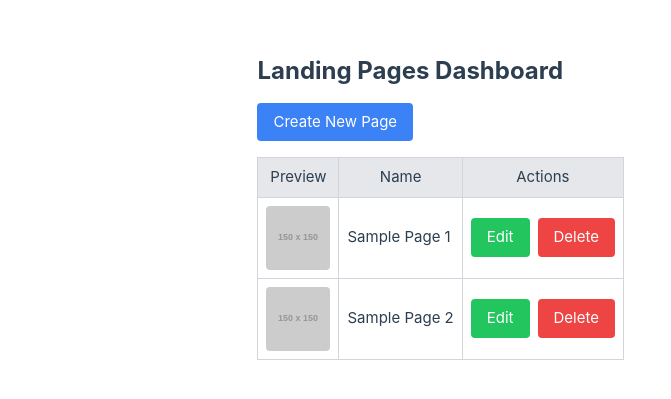
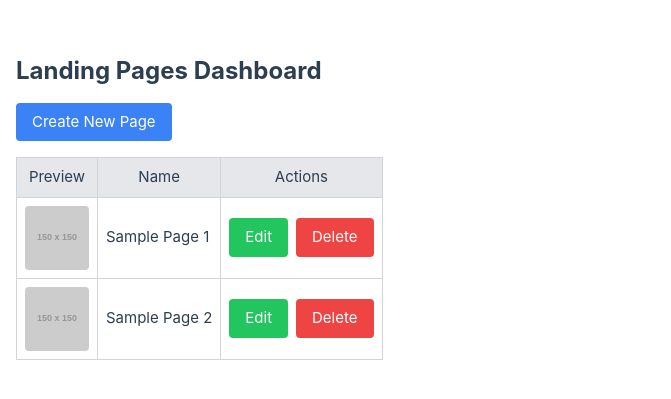
Before and after one commit to fxsegura/drag-drop-vuejs, a Vue app in the folder landing-page-builder/: page / in a window 1280 px wide. Shown: the part 193-592 px from the top of the page, without its empty margins (0-671 px from the left). Built offline with nearby package versions, Linux system fonts and the light colour scheme.

Commit message:
Edited tailwind css related files

```diff
--- a/landing-page-builder/src/assets/main.css
+++ b/landing-page-builder/src/assets/main.css
@@ -4,9 +4,6 @@
 @tailwind utilities;
 
 #app {
-  max-width: 1280px;
-  margin: 0 auto;
-  padding: 2rem;
   font-weight: normal;
 }
 
@@ -29,10 +26,4 @@ a,
     display: flex;
     place-items: center;
   }
-
-  #app {
-    display: grid;
-    grid-template-columns: 1fr 1fr;
-    padding: 0 2rem;
-  }
 }
--- a/landing-page-builder/src/assets/output.css
+++ b/landing-page-builder/src/assets/output.css
@@ -632,12 +632,28 @@ video {
   display: none;
 }
 
+.m-4 {
+  margin: 1rem;
+}
+
+.m-24 {
+  margin: 6rem;
+}
+
+.m-56 {
+  margin: 14rem;
+}
+
 .mb-4 {
   margin-bottom: 1rem;
 }
 
 .ml-2 {
   margin-left: 0.5rem;
+}
+
+.flex {
+  display: flex;
 }
 
 .table {
@@ -648,6 +664,10 @@ video {
   height: 4rem;
 }
 
+.h-screen {
+  height: 100vh;
+}
+
 .w-16 {
   width: 4rem;
 }
@@ -656,8 +676,41 @@ video {
   width: 100%;
 }
 
+.w-screen {
+  width: 100vw;
+}
+
+.w-fit {
+  width: -moz-fit-content;
+  width: fit-content;
+}
+
 .border-collapse {
   border-collapse: collapse;
+}
+
+.flex-row {
+  flex-direction: row;
+}
+
+.flex-col {
+  flex-direction: column;
+}
+
+.items-end {
+  align-items: flex-end;
+}
+
+.items-center {
+  align-items: center;
+}
+
+.justify-end {
+  justify-content: flex-end;
+}
+
+.justify-center {
+  justify-content: center;
 }
 
 .rounded {
@@ -693,12 +746,30 @@ video {
   background-color: rgb(239 68 68 / var(--tw-bg-opacity, 1));
 }
 
+.bg-\[\#09C269\] {
+  --tw-bg-opacity: 1;
+  background-color: rgb(9 194 105 / var(--tw-bg-opacity, 1));
+}
+
+.bg-\[\#363638\] {
+  --tw-bg-opacity: 1;
+  background-color: rgb(54 54 56 / var(--tw-bg-opacity, 1));
+}
+
 .p-2 {
   padding: 0.5rem;
 }
 
 .p-4 {
   padding: 1rem;
+}
+
+.p-64 {
+  padding: 16rem;
+}
+
+.p-56 {
+  padding: 14rem;
 }
 
 .px-4 {
@@ -730,9 +801,6 @@ video {
 }
 
 #app {
-  max-width: 1280px;
-  margin: 0 auto;
-  padding: 2rem;
   font-weight: normal;
 }
 
@@ -755,12 +823,6 @@ a,
     display: flex;
     place-items: center;
   }
-
-  #app {
-    display: grid;
-    grid-template-columns: 1fr 1fr;
-    padding: 0 2rem;
-  }
 }
 
 .hover\:bg-blue-600:hover {
```
